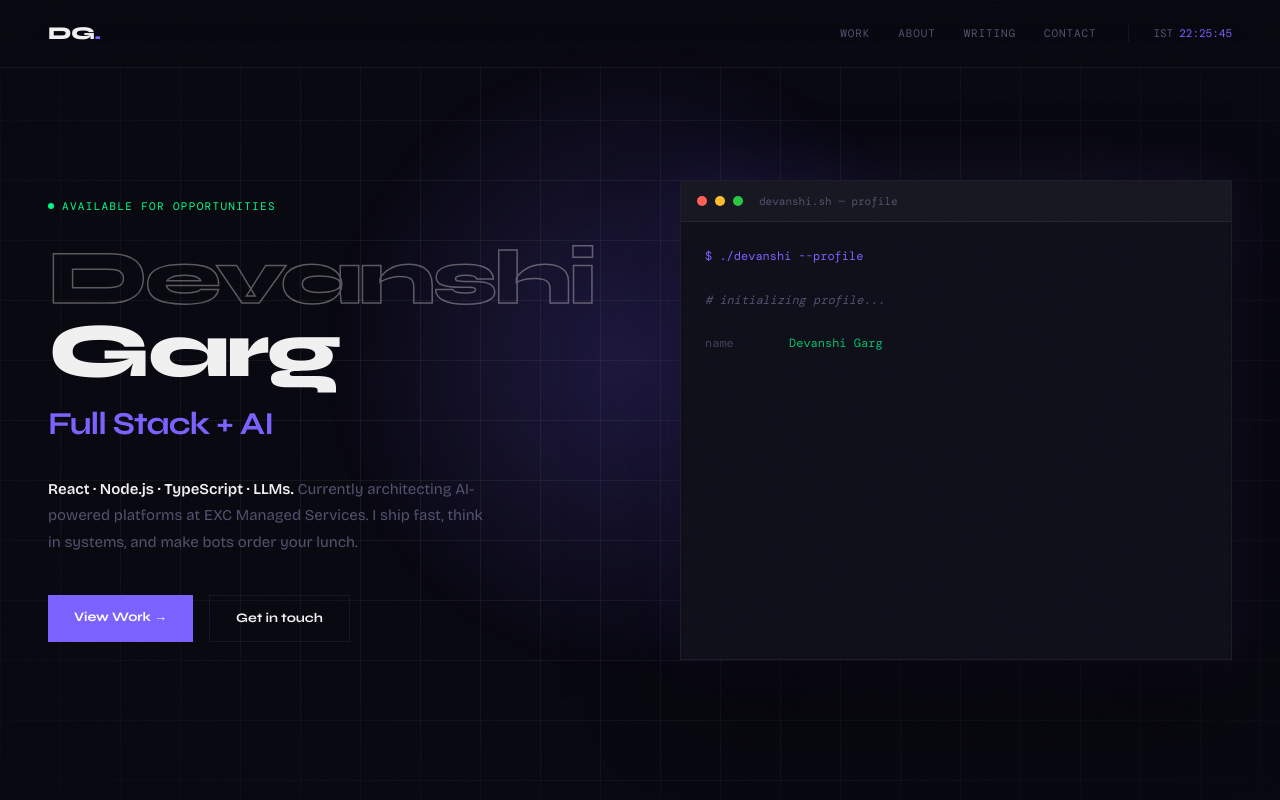
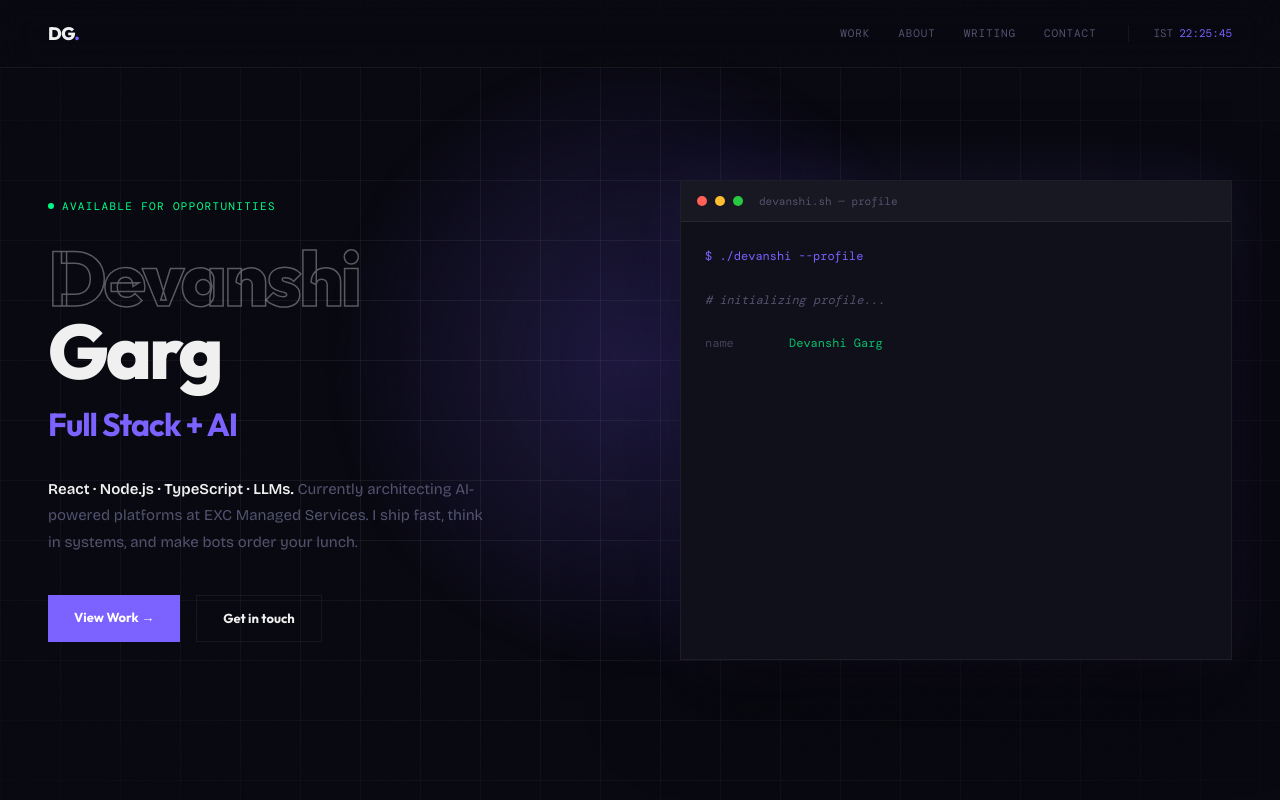
Before and after one commit to darcy2002/devanshi-portfolio, a Next.js app: page / in a window 1280 px wide. Shown: the top 800 px of the page. Built offline with nearby package versions, Linux system fonts and the light colour scheme.

Commit message:
feat: swap heading font from Syne to Outfit
Outfit renders cleaner at large sizes, especially for the outlined
hero text. Keeps 700/800 weights for headings, numbers, and logo.

Co-Authored-By: Claude Sonnet 4.6 <noreply@anthropic.com>

```diff
--- a/app/layout.tsx
+++ b/app/layout.tsx
@@ -1,10 +1,10 @@
 import type { Metadata } from 'next';
-import { Syne, DM_Mono, Bricolage_Grotesque } from 'next/font/google';
+import { Outfit, DM_Mono, Bricolage_Grotesque } from 'next/font/google';
 import './globals.css';
 import Cursor from '@/components/Cursor';
 import Background from '@/components/Background';
 
-const syne = Syne({
+const syne = Outfit({
   subsets: ['latin'],
   weight: ['700', '800'],
   variable: '--font-syne',
```
